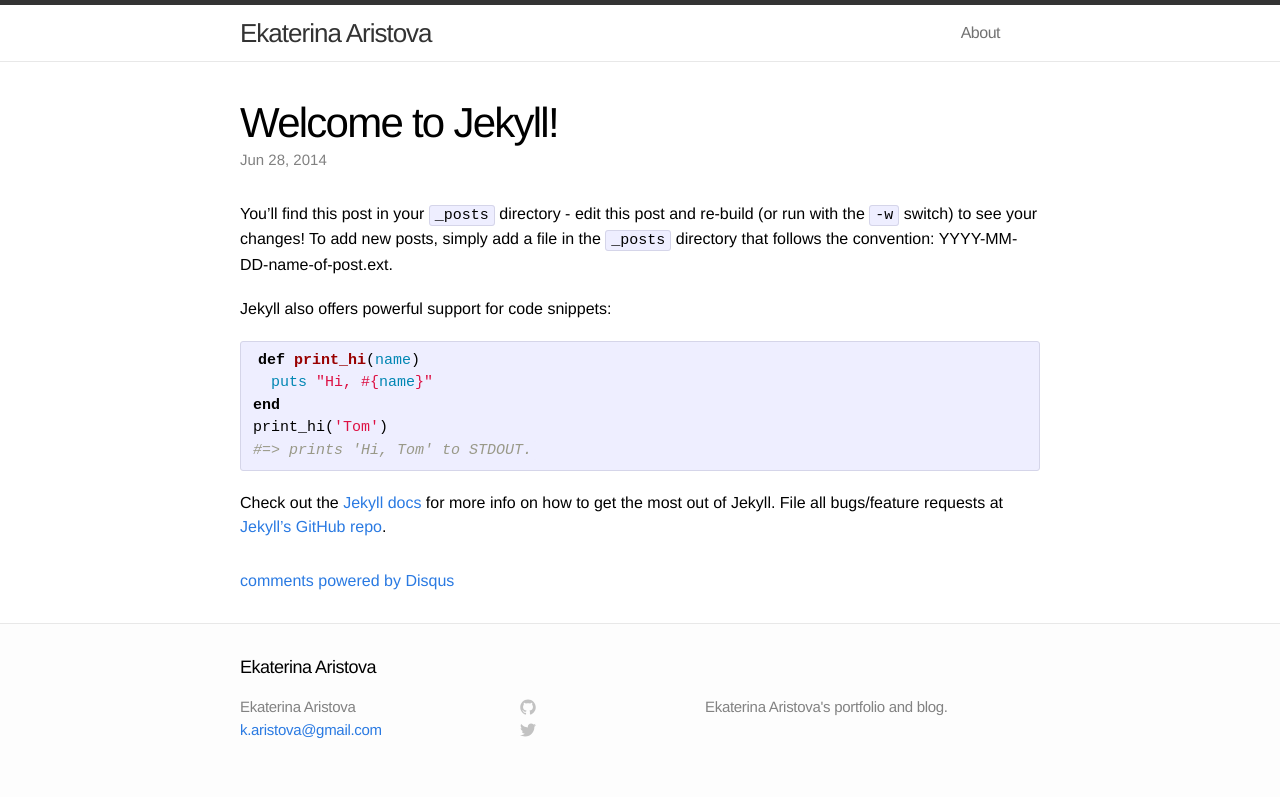
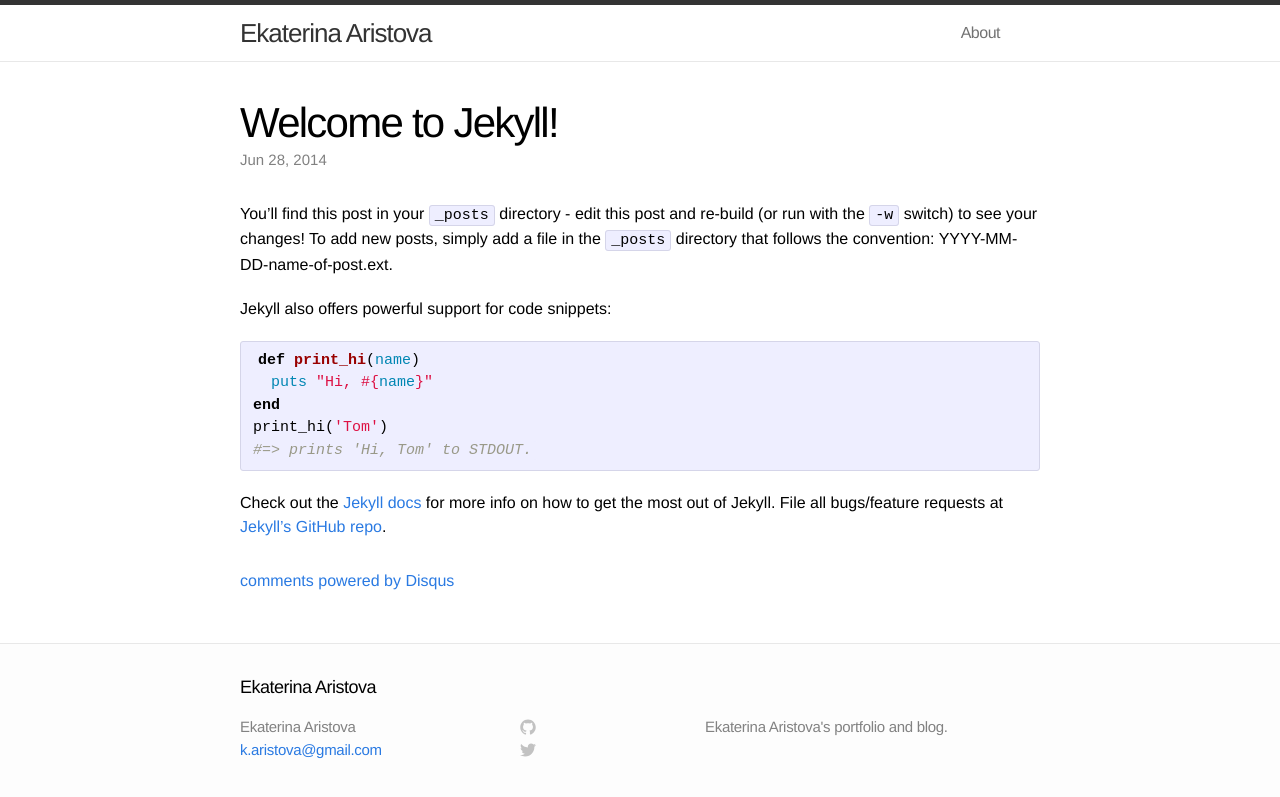
Before and after one commit to katerinkus/katerinkus.github.io, a Jekyll site: the page built from _posts/2014-06-28-welcome-to-jekyll.markdown, in a window 1280 px wide. Shown: the top 797 px of the page. Built offline with Jekyll 4.4.1, drawn with Linux system fonts in a browser that asks for light colours; comment, search, counter and statistics services are not loaded.

Commit message:
custom stylesheet

```diff
--- a/_includes/head.html
+++ b/_includes/head.html
@@ -8,5 +8,6 @@
 
     <!-- Custom CSS -->
     <link rel="stylesheet" href="{{ "/css/main.css" | prepend: site.baseurl }}">
+    <link rel="stylesheet" href="{{ "/css/me.css" | prepend: site.baseurl }}">
 
 </head>
--- /dev/null
+++ b/css/me.css
@@ -0,0 +1,3 @@
+.post {
+    margin-bottom: 20px;
+}
```
